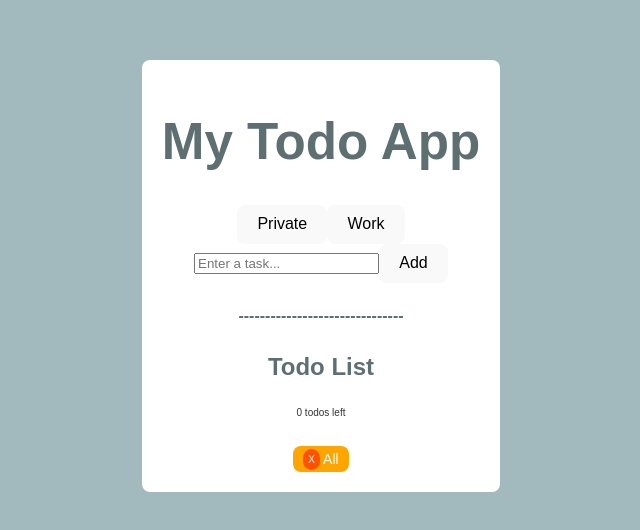
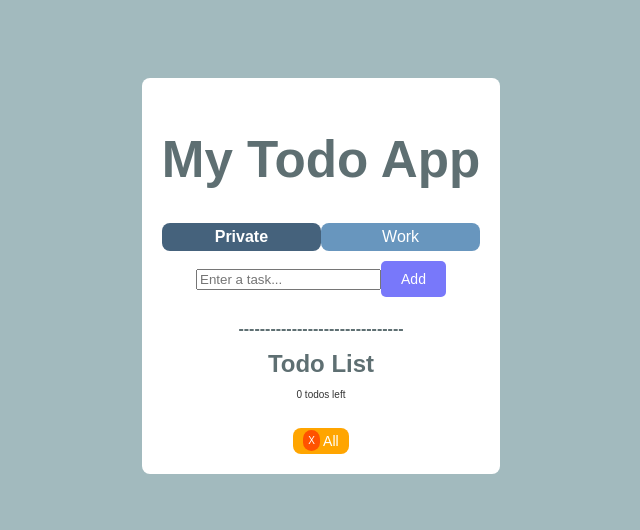
Before and after one commit to Nora-H01/react-todolist, a React (Vite) app in the folder react-todolist/: page / in a window 1280 px wide. Shown: the part 124-654 px from the top of the page, without its empty margins (319-959 px from the left). Built offline with nearby package versions, Linux system fonts and the light colour scheme.

Commit message:
Add style for category

```diff
--- a/react-todolist/src/style.css
+++ b/react-todolist/src/style.css
@@ -16,15 +16,10 @@ body {
     border-radius: 8px;
   }
 
-  .todo-input {
-    padding: 10px;
-    width: 80%;
-    margin-bottom: 10px;
-    border-radius: 5px;
-    font-size: 16px;
-  }
-
-  .add-todo-button {
+h4, h3, h2 {
+    margin: 5px;
+}
+.add-button {
     padding: 10px 20px;
     border: none;
     border-radius: 5px;
@@ -34,7 +29,7 @@ body {
     cursor: pointer;
   }
 
-  .add-todo-button:hover {
+  .add-button:hover {
     background-color: darkblue;
   }
 
@@ -135,7 +130,29 @@ body {
 }
 
 .todo-counter {
-    margin-top: 10px;
+    margin: 2px 0 10px 0;
     font-size: 10px;
     color: #333;
   }
+
+/* category */
+.tabs {
+    display: flex;
+    justify-content: center;
+    margin: 10px 0;
+  }
+
+  .tab {
+    flex: 1;
+    padding: 5px;
+    text-align: center;
+    cursor: pointer;
+    color: white;
+    background-color: #6896be;
+    border: none;
+  }
+
+  .tab.active {
+    background-color: #45627c;
+    font-weight: bold;
+  }
```
